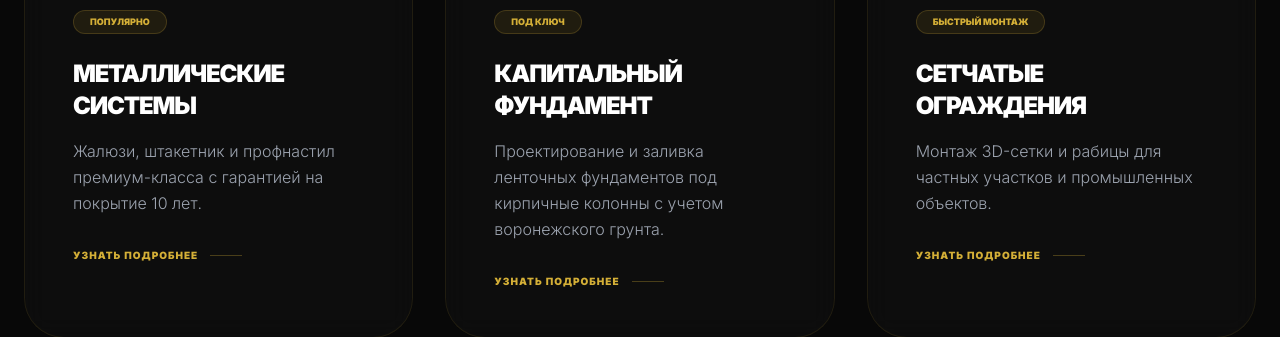
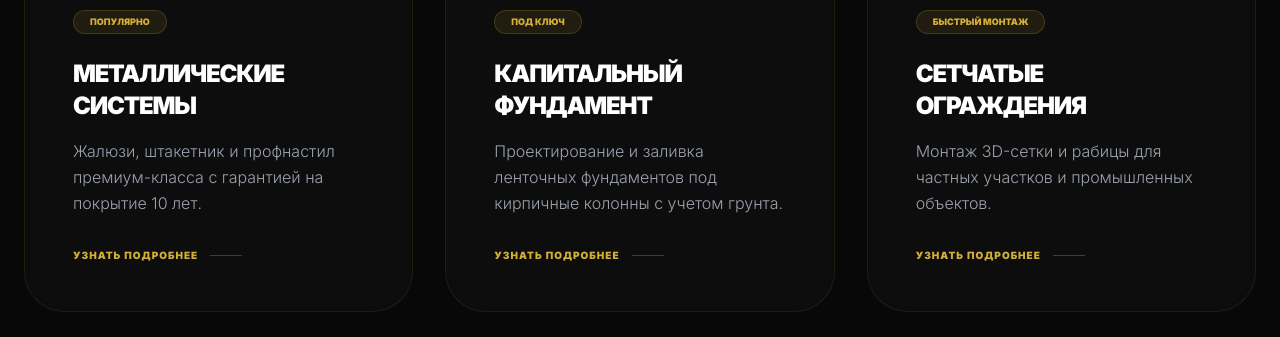
Before and after one commit to ksasha79/KovkaMaster, a React (Vite) app: page / in a window 1280 px wide. Shown: the part 1680-2017 px from the top of the page. Built offline with nearby package versions, Linux system fonts and the light colour scheme.

Commit message:
Update Services.tsx

```diff
--- a/components/Services.tsx
+++ b/components/Services.tsx
@@ -10,7 +10,7 @@ const services = [
   },
   {
     title: "Капитальный фундамент",
-    desc: "Проектирование и заливка ленточных фундаментов под кирпичные колонны с учетом воронежского грунта.",
+    desc: "Проектирование и заливка ленточных фундаментов под кирпичные колонны с учетом грунта.",
     id: "02",
     tag: "ПОД КЛЮЧ"
   },
```
